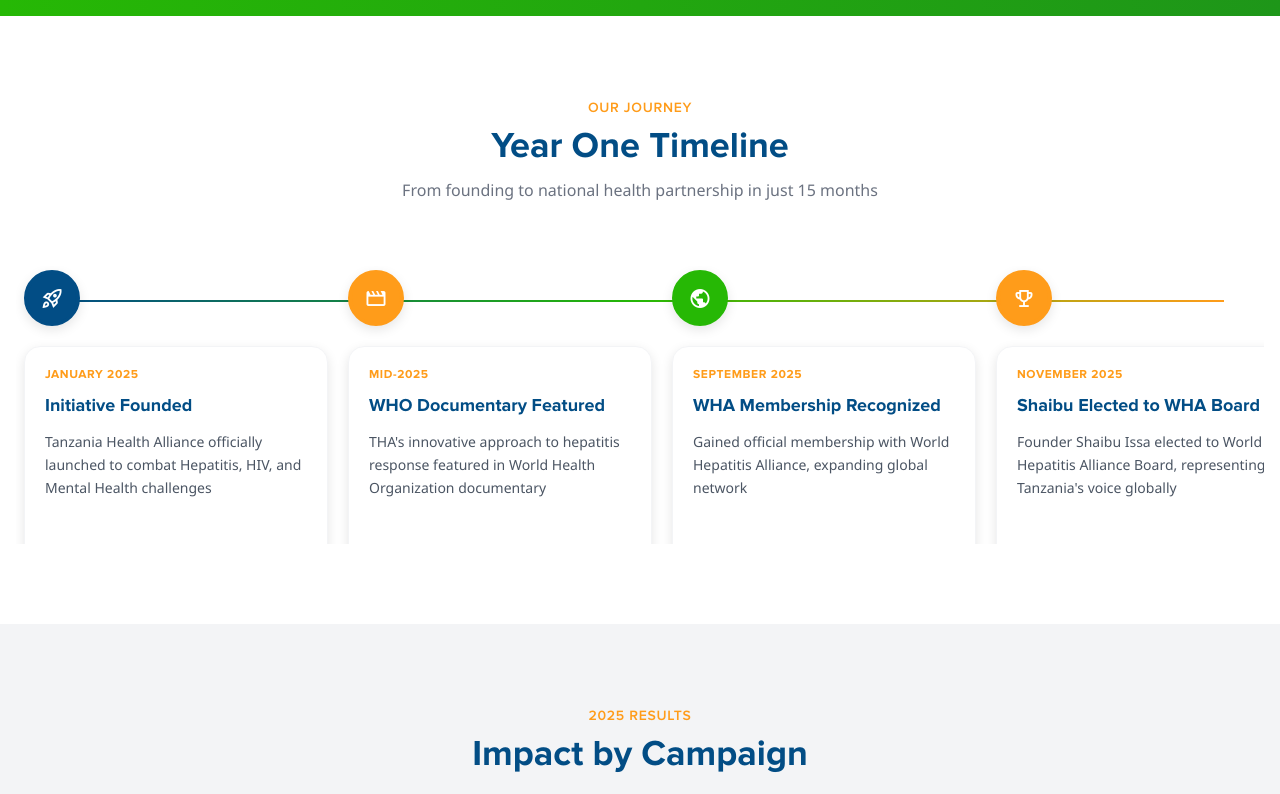
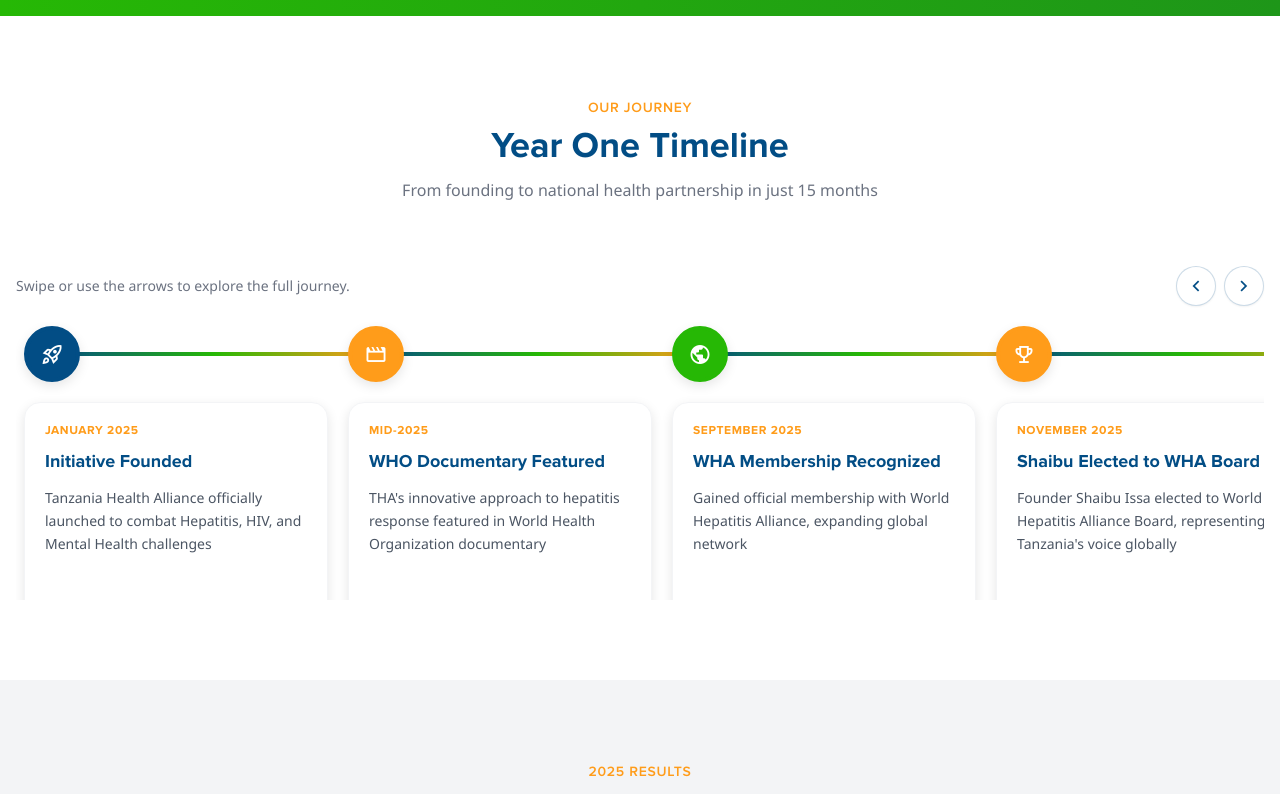
Before and after one commit to zayqu/tha-website, a React (Vite) app: page /impact in a window 1280 px wide. Shown: the part 572-1366 px from the top of the page. Built offline with nearby package versions, Linux system fonts and the light colour scheme; no server answers; a web font is replaced by a local one.

Commit message:
Fix Journey connector and horizontal scrolling (#36)
Keep the milestone connector continuous across all cards, contain horizontal scrolling within the Journey section, and add accessible timeline controls.

```diff
--- a/src/components/JourneyTimeline.jsx
+++ b/src/components/JourneyTimeline.jsx
@@ -1,3 +1,4 @@
+import { useRef } from 'react';
 import { Icon } from './Icon';
 
 const COLOR_STYLES = {
@@ -7,6 +8,8 @@ const COLOR_STYLES = {
 };
 
 export function JourneyTimeline({ milestones }) {
+  const scrollerRef = useRef(null);
+
   if (!milestones?.length) {
     return (
       <div className="rounded-2xl border border-gray-200 bg-white p-8 text-center text-gray-500">
@@ -15,12 +18,54 @@ export function JourneyTimeline({ milestones }) {
     );
   }
 
+  const scrollTimeline = (direction) => {
+    const scroller = scrollerRef.current;
+    if (!scroller) return;
+    scroller.scrollBy({
+      left: direction * Math.min(scroller.clientWidth * 0.85, 640),
+      behavior: 'smooth',
+    });
+  };
+
   return (
-    <div className="relative overflow-x-auto pb-6 custom-scrollbar" aria-label="THA journey timeline">
-      <div className="absolute left-10 right-10 top-[2.15rem] h-0.5 bg-gradient-to-r from-primary via-secondary to-accent" />
-      <ol className="relative flex min-w-max snap-x snap-mandatory gap-5 px-2">
+    <div className="min-w-0 max-w-full">
+      <div className="mb-4 flex items-center justify-between gap-4">
+        <p className="text-sm text-gray-500">Swipe or use the arrows to explore the full journey.</p>
+        <div className="flex shrink-0 gap-2" aria-label="Journey navigation">
+          <button
+            type="button"
+            onClick={() => scrollTimeline(-1)}
+            className="flex h-10 w-10 items-center justify-center rounded-full border border-primary/20 bg-white text-primary shadow-sm transition hover:border-primary hover:bg-primary hover:text-white focus:outline-none focus:ring-2 focus:ring-primary focus:ring-offset-2"
+            aria-label="Previous milestones"
+          >
+            <Icon name="chevron_left" size={22} />
+          </button>
+          <button
+            type="button"
+            onClick={() => scrollTimeline(1)}
+            className="flex h-10 w-10 items-center justify-center rounded-full border border-primary/20 bg-white text-primary shadow-sm transition hover:border-primary hover:bg-primary hover:text-white focus:outline-none focus:ring-2 focus:ring-primary focus:ring-offset-2"
+            aria-label="Next milestones"
+          >
+            <Icon name="chevron_right" size={22} />
+          </button>
+        </div>
+      </div>
+
+      <div
+        ref={scrollerRef}
+        className="relative w-full max-w-full overflow-x-auto overscroll-x-contain scroll-smooth pb-6 custom-scrollbar"
+        aria-label="THA journey timeline"
+        tabIndex={0}
+      >
+        <ol className="relative flex w-max min-w-full snap-x snap-mandatory gap-5 px-2">
           {milestones.map((item, index) => (
-          <li key={item.id || `${item.month}-${index}`} className="w-[17rem] snap-start pt-1 sm:w-[19rem]">
+            <li key={item.id || `${item.month}-${index}`} className="relative w-[17rem] shrink-0 snap-start pt-1 sm:w-[19rem]">
+              {index < milestones.length - 1 && (
+                <div
+                  className="pointer-events-none absolute left-7 top-8 h-1 w-[calc(100%+1.25rem)] -translate-y-1/2 bg-gradient-to-r from-primary via-secondary to-accent"
+                  aria-hidden="true"
+                />
+              )}
               <div className={`relative z-10 mb-5 flex h-14 w-14 items-center justify-center rounded-full border-4 shadow-card ${COLOR_STYLES[item.color] || COLOR_STYLES.primary}`}>
                 <Icon name={item.icon || 'flag'} size={23} color="white" />
               </div>
@@ -33,5 +78,6 @@ export function JourneyTimeline({ milestones }) {
           ))}
         </ol>
       </div>
+    </div>
   );
 }
```
Lines whose indentation alone changed are shown as unchanged.
